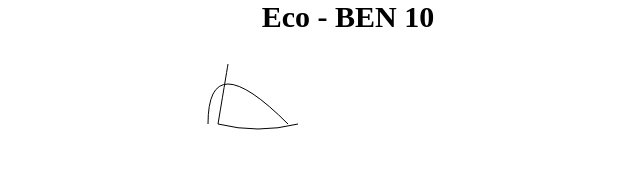
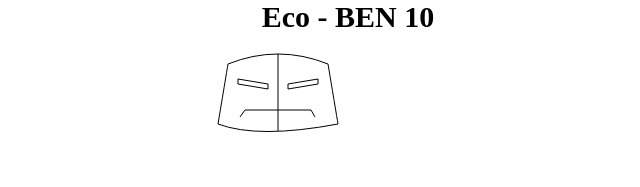
Before and after one commit to LehLapa/CanvasEco, a plain HTML site: page index.html in a window 1280 px wide. Shown: the whole page, without its empty margins (292-932 px from the left). Drawn offline with Linux system fonts and the light colour scheme.

Commit message:
Quarto Commit - Atualização de arquivos CSS e JS

```diff
--- a/css/style.css
+++ b/css/style.css
@@ -10,3 +10,6 @@ body{
     color: black;
 
 }
+canvas{
+
+}
--- a/script/script.js
+++ b/script/script.js
@@ -1,17 +1,89 @@
 const canvas = document.getElementById('canvas');
 const ctx = canvas.getContext('2d');
 
+//cabeça
 ctx.beginPath();
 ctx.moveTo(20, 90);
-ctx.quadraticCurveTo(60, 100, 100, 90);
+ctx.quadraticCurveTo(60, 105, 140, 90);
 ctx.stroke();
 
 ctx.beginPath();
-ctx.moveTo(90, 90);
-ctx.quadraticCurveTo(10, 10, 10, 90);
+ctx.moveTo(140, 90);
+ctx.quadraticCurveTo(140, 90, 130, 30);
 ctx.stroke();
 
 ctx.beginPath();
 ctx.moveTo(20, 90);
 ctx.quadraticCurveTo(30, 30, 30, 30);
 ctx.stroke();
+
+ctx.beginPath();
+ctx.moveTo(30, 30);
+ctx.quadraticCurveTo(80, 10, 130, 30);
+ctx.stroke();
+
+//linha no meio do rosto
+ctx.beginPath();
+ctx.moveTo(80, 20);
+ctx.lineTo(80, 97);
+ctx.stroke();
+
+//boca
+ctx.beginPath();
+ctx.moveTo(47, 76);
+ctx.lineTo(113, 76);
+ctx.stroke();
+
+//canto da boca direito
+ctx.beginPath();
+ctx.moveTo(113, 76);
+ctx.lineTo(117, 83);
+ctx.stroke();
+
+//canto da boca esquerdo
+ctx.beginPath();
+ctx.moveTo(42, 83);
+ctx.lineTo(47, 76);
+ctx.stroke();
+
+//olho esquerdo
+ctx.beginPath();
+ctx.moveTo(40, 45);
+ctx.lineTo(70, 50);
+ctx.stroke();
+
+ctx.beginPath();
+ctx.moveTo(40, 50);
+ctx.lineTo(70, 55);
+ctx.stroke();
+
+ctx.beginPath();
+ctx.moveTo(40, 45);
+ctx.lineTo(40, 50);
+ctx.stroke();
+
+ctx.beginPath();
+ctx.moveTo(70, 55);
+ctx.lineTo(70, 50);
+ctx.stroke();
+
+//olho direito
+ctx.beginPath();
+ctx.moveTo(120, 45);
+ctx.lineTo(90, 50);
+ctx.stroke();
+
+ctx.beginPath();
+ctx.moveTo(120, 50);
+ctx.lineTo(90, 55);
+ctx.stroke();
+
+ctx.beginPath();
+ctx.moveTo(90, 50);
+ctx.lineTo(90, 55);
+ctx.stroke();
+
+ctx.beginPath();
+ctx.moveTo(120, 50);
+ctx.lineTo(120, 45);
+ctx.stroke();
```
